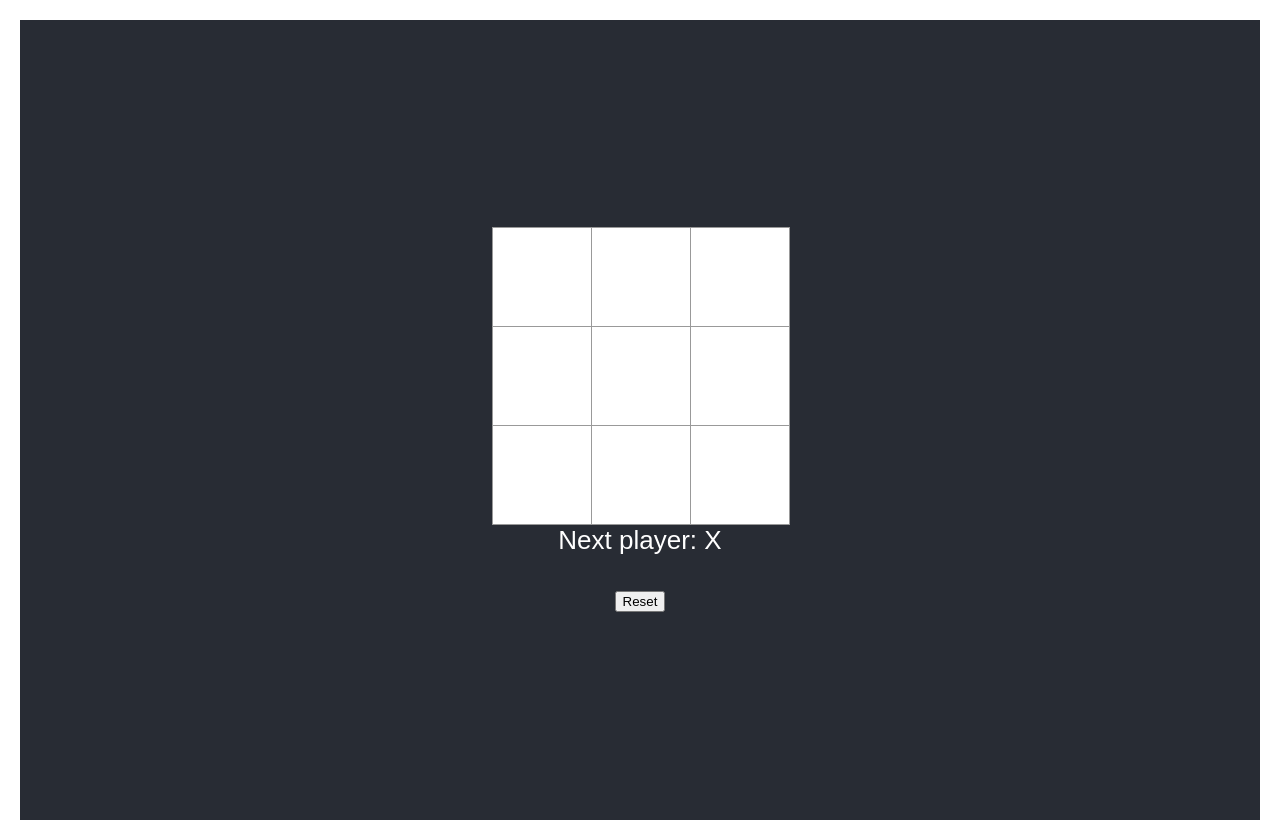
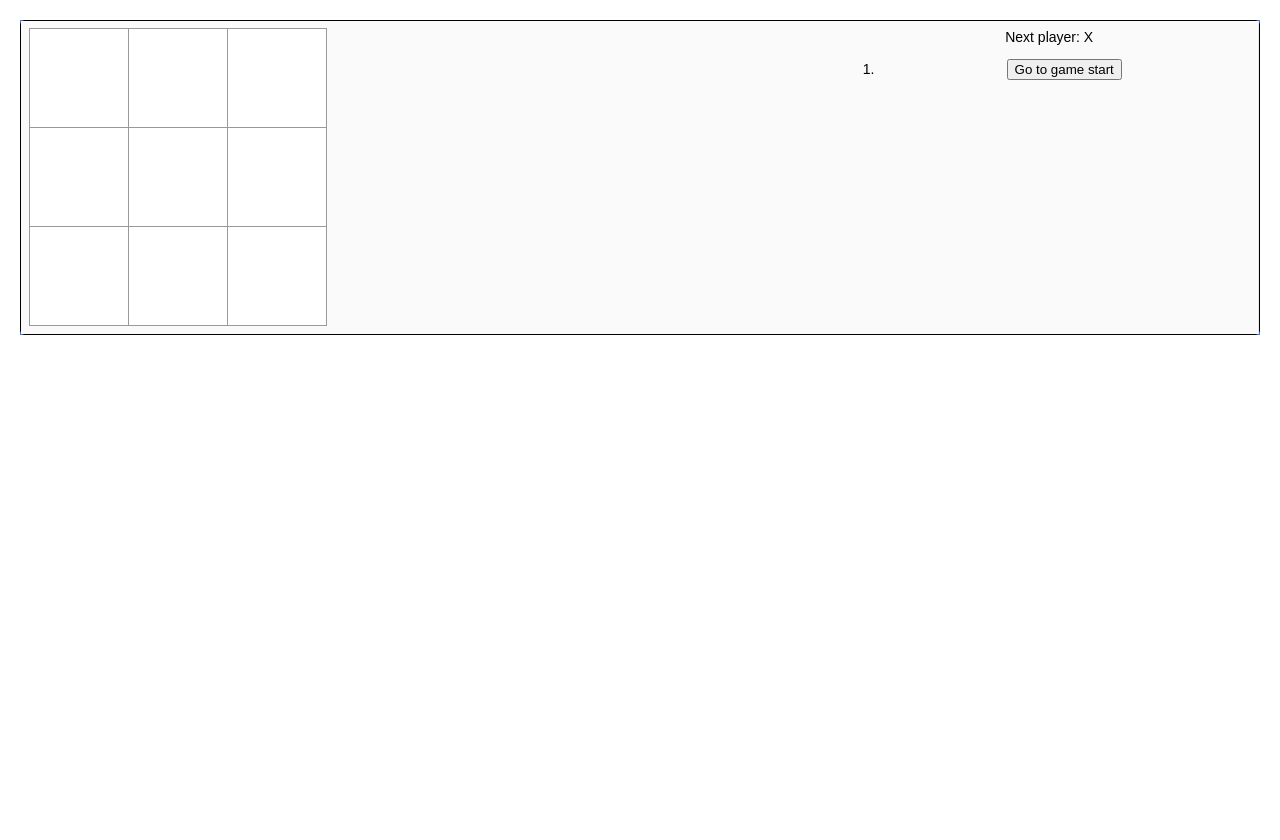
Before and after one commit to alireza-es/simple-react-game, a React (Create React App) app: page / in a window 1280 px wide. After the commit the page ends 800 px from the top, so only its background shows below. Built offline with nearby package versions, Linux system fonts and the light colour scheme.

Commit message:
Add history of playing

```diff
--- a/src/App.css
+++ b/src/App.css
@@ -14,14 +14,7 @@
 }
 
 .App-header {
-  background-color: #282c34;
-  min-height: 100vh;
-  display: flex;
-  flex-direction: column;
-  align-items: center;
-  justify-content: center;
-  font-size: calc(10px + 2vmin);
-  color: white;
+  background-color: #4475d8;
 }
 
 .App-link {
--- a/src/components/game/Game.tsx
+++ b/src/components/game/Game.tsx
@@ -1,11 +1,13 @@
 import React from "react";
 import GamePlay from "../../models/GamePlay";
 import Board from "../board/Board";
+import './GameStyle.scss';
 
 function Game() {
   const initState = {
     history: [{ squares: Array(9).fill(null) }],
     xIsTheNextPlayer: true,
+    stepNumber: 0,
   };
 
   const [state, setState] = React.useState<GamePlay>(initState);
@@ -34,8 +36,8 @@ function Game() {
     return null;
   }
 
-  const handleClick = (i: number):void => {
-    const history = state.history;
+  const handleClick = (i: number): void => {
+    const history = state.history.slice(0, state.stepNumber + 1);
     const current = history[history.length - 1];
     const squares = current.squares.slice();
     if (calculateWinner(squares) || squares[i]) {
@@ -47,16 +49,34 @@ function Game() {
         squares: squares
       }]),
       xIsTheNextPlayer: !state.xIsTheNextPlayer,
+      stepNumber: history.length,
     });
   };
 
+  const jumpTo = (step: number)=> {
+    setState({
+      stepNumber: step,
+      xIsTheNextPlayer: (step % 2) === 0,
+      history: state.history,
+    });
+  }
   const history = state.history;
-  const current = history[history.length - 1];
+  const current = history[state.stepNumber];
   const winner = calculateWinner(current.squares);
   let statusText = <>Next player: <span>{state.xIsTheNextPlayer ? 'X' : 'O'}</span></>;
   if(winner)
     statusText = <>The winner is: <span>{winner}</span><br/>👊👏🔥</>;
 
+  const moves = history.map((step, move) => {
+    const desc = move ?
+      'Go to move #' + move :
+      'Go to game start';
+    return (
+      <li key={move}>
+        <button onClick={() => jumpTo(move)}>{desc}</button>
+      </li>
+      );
+  });
 
   return (
     <div className="game">
@@ -66,10 +86,7 @@ function Game() {
       </div>
       <div className="game-info">
         <div>{statusText}</div>
-        <ol>{/* TODO */}</ol>
-      </div>
-      <div className="game-actions">
-        <button type="button" onClick={() => setState(initState)}>Reset</button>
+        <ol>{moves}</ol>
       </div>
     </div>
   );
--- a/src/components/game/GameStyle.scss
+++ b/src/components/game/GameStyle.scss
@@ -1,17 +1,28 @@
 .game {
   display: flex;
   flex-direction: row;
+  border: 1px solid #000;
+  border-radius: 5px;
 
   &-info {
-    margin-left: 20px;
+    display: flex;
+    flex-direction: column;
+    flex: 1;
+    padding: 0.5rem;
+    background-color: #fafafa;
+    border-right: 1px solid #eaeaea;
+  }
+
+  &-board {
+    display: flex;
+    flex-direction: column;
+    flex: 2;
+    padding: 0.5rem;
+    background-color: #fafafa;
   }
 
   &-actions {
     margin-right: 20px;
-    button {
-      padding: 5px;
-      background-color: brown;
-    }
   }
 
   ol,
--- a/src/models/GamePlay.tsx
+++ b/src/models/GamePlay.tsx
@@ -1,4 +1,5 @@
 export default interface GamePlay {
   history: Array<{ squares: Array<'X' | 'O' | null >}>;
   xIsTheNextPlayer: boolean;
+  stepNumber: number;
 }
```
